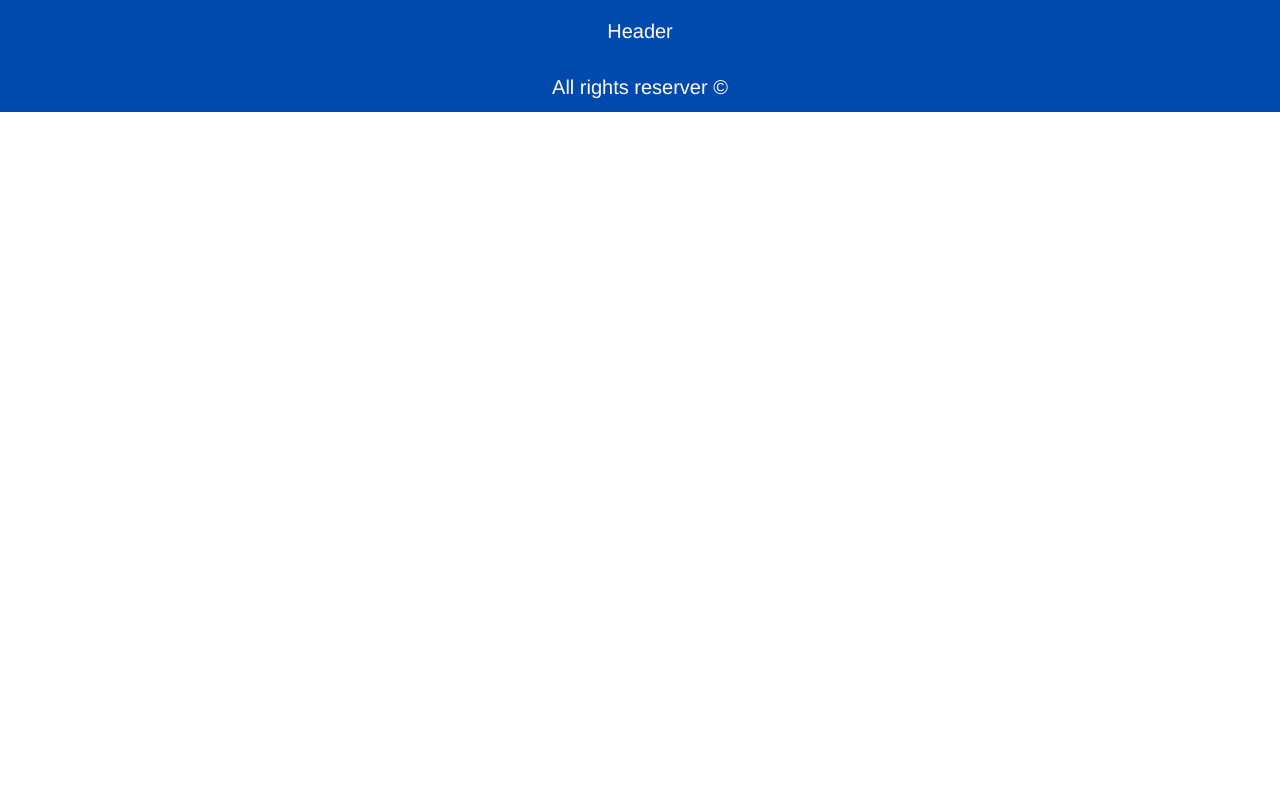
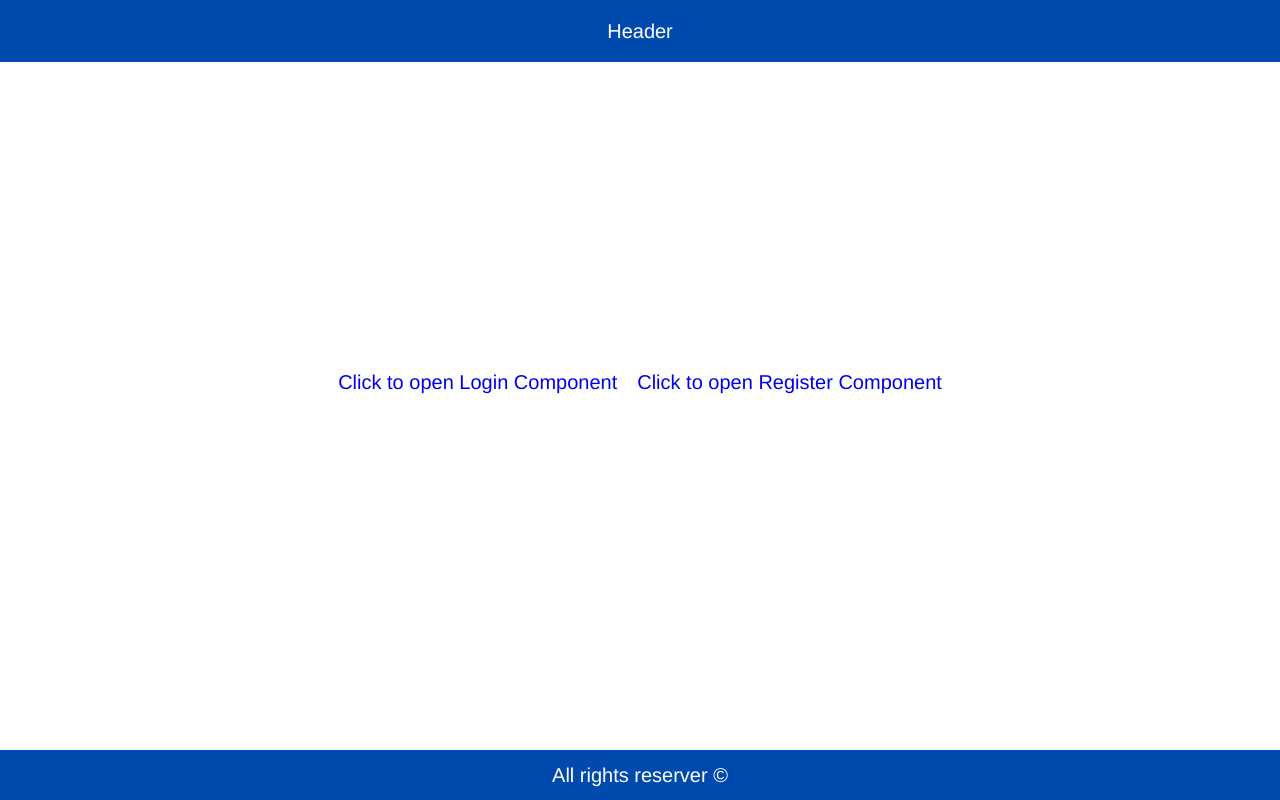
Before and after one commit to SoftUni-s-Team-Lead-AI-Social-Platform/AI-Social-Platform, a React app in the folder ai-social-platform.client/: page / in a window 1280 px wide. Built offline with nearby package versions, Linux system fonts and the light colour scheme; the HTML template or start-up script is replaced by a standard one.

Commit message:
Add Home component

```diff
--- a/ai-social-platform.client/src/App.jsx
+++ b/ai-social-platform.client/src/App.jsx
@@ -13,7 +13,11 @@ function App() {
         <>
             <Header />
 
-
+            <main className="main-content">
+                <Routes>
+                    <Route path="/" element={<Home />} />
+                </Routes>
+            </main>
 
             <Footer />
         </>
```
